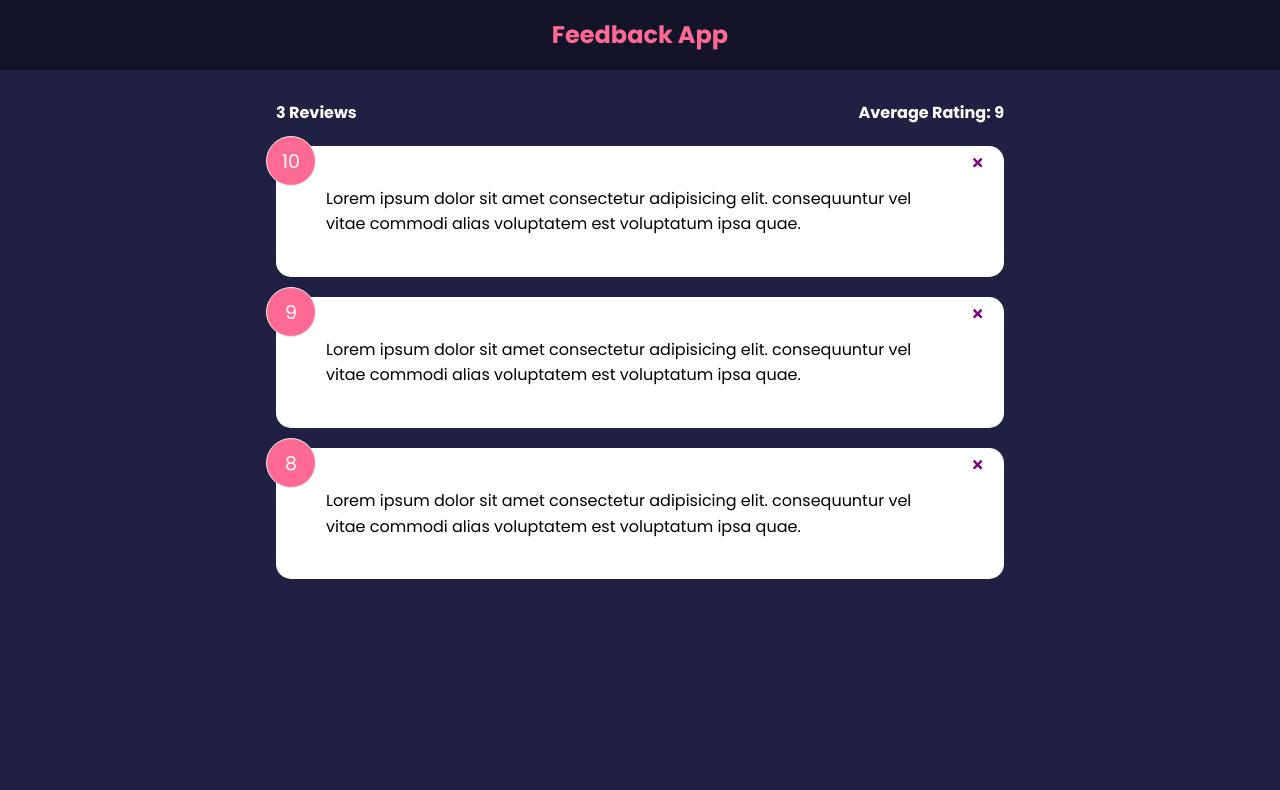
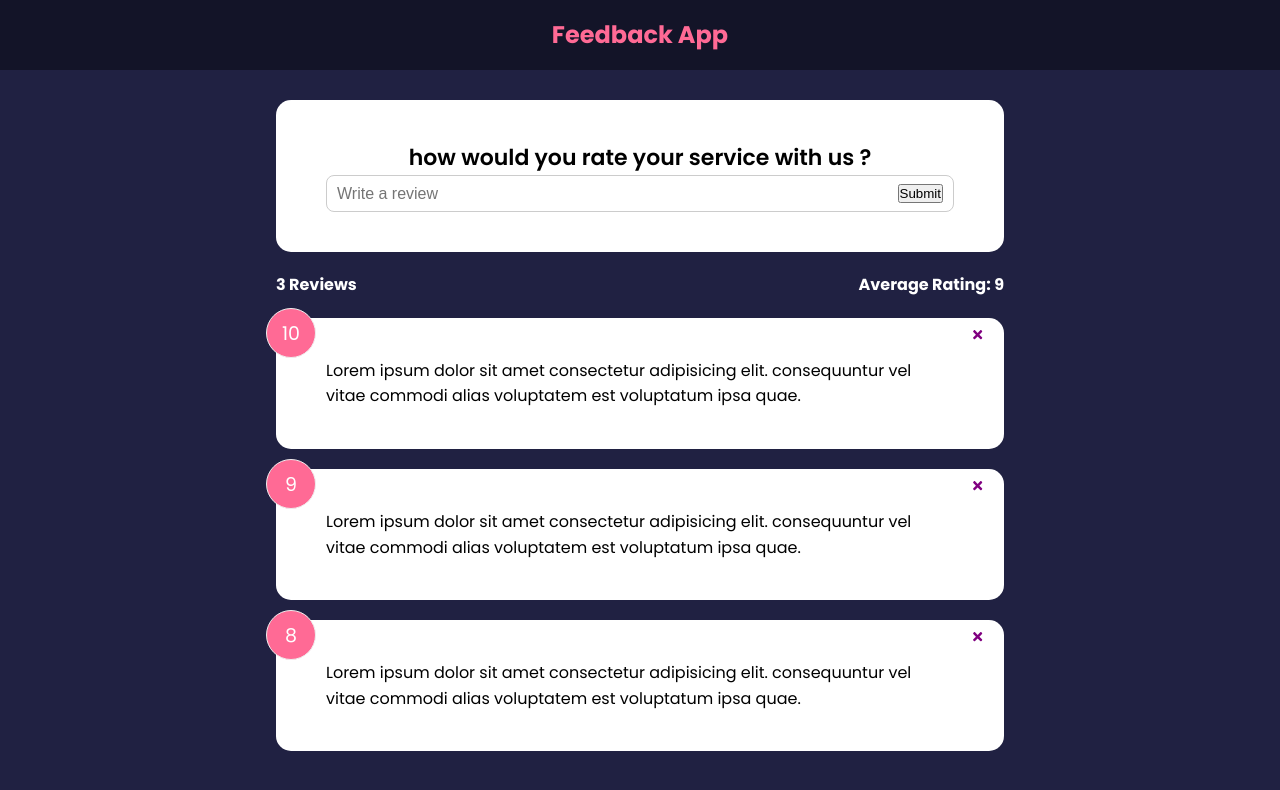
Before and after one commit to AnandSundar/feedbackapp, a React (Create React App) app: page / in a window 1280 px wide. Shown: the top 790 px of the page. Built offline with nearby package versions, Linux system fonts and the light colour scheme.

Commit message:
added component FeedbackForm.jsx

```diff
--- a/src/App.js
+++ b/src/App.js
@@ -4,6 +4,7 @@
 import FeedbackList from "./components/FeedbackList"
 import FeedbackData from "./data/FeedbackData"
 import FeedbackStats from './components/FeedbackStats'
+import FeedbackForm from './components/FeedbackForm'
 
 function App () {
 
@@ -18,6 +19,7 @@
         <>
             <Header />
             <div className="container">
+                <FeedbackForm />
                 <FeedbackStats feedback={feedback}/>
                 <FeedbackList feedback={feedback} handleDelete={deleteFeedback}/>
             </div>
--- /dev/null
+++ b/src/components/FeedbackForm.jsx
@@ -0,0 +1,24 @@
+import React, {useState} from 'react'
+import Card from './shared/Card'
+
+function FeedbackForm() {
+  const [text, setText] = useState('')
+
+  const handleTextChange = (e) => {
+    setText(e.target.value)
+  }
+
+  return (
+    <Card>
+        <form>
+            <h2>how would you rate your service with us ?</h2>
+            <div className="input-group">
+                <input onChange={handleTextChange} type='text' placeholder='Write a review' value={text} />
+                <button type='submit'>Submit</button>
+            </div>
+        </form>
+    </Card>
+  )
+}
+
+export default FeedbackForm
```
